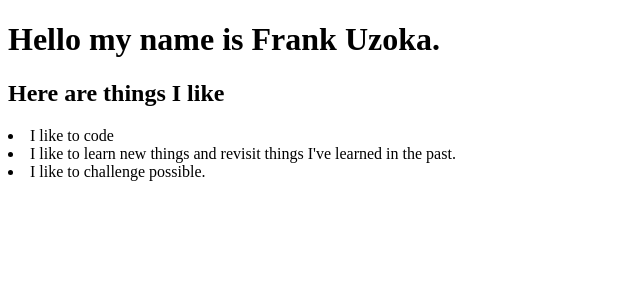
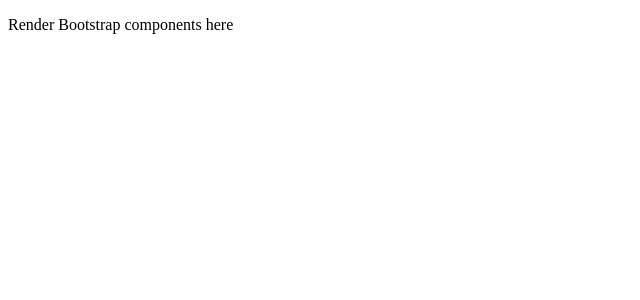
Before and after one commit to unbeatablesites/React_Review, a React (Create React App) app in the folder reactpractice/: page / in a window 1280 px wide. Shown: the top 300 px of the page, without its empty margins (0-640 px from the left). Built offline with nearby package versions, Linux system fonts and the light colour scheme.

Commit message:
Add bootstrap to React

```diff
--- a/reactpractice/src/App.js
+++ b/reactpractice/src/App.js
@@ -1,6 +1,5 @@
 import React from "react";
-import HelloDiv from "./components/HelloDiv";
 
-const App = () => <HelloDiv />;
+const App = () => <p>Render Bootstrap components here</p>;
 
 export default App;
--- a/reactpractice/src/components/HelloDiv.js
+++ /dev/null
@@ -1,15 +0,0 @@
-import React from "react";
-
-const HelloDiv = () => (
-  <div>
-    <h1>Hello my name is Frank Uzoka.</h1>
-    <h2>Here are things I like</h2>
-    <li>I like to code</li>
-    <li>
-      I like to learn new things and revisit things I've learned in the past.
-    </li>
-    <li>I like to challenge possible.</li>
-  </div>
-);
-
-export default HelloDiv;
```
